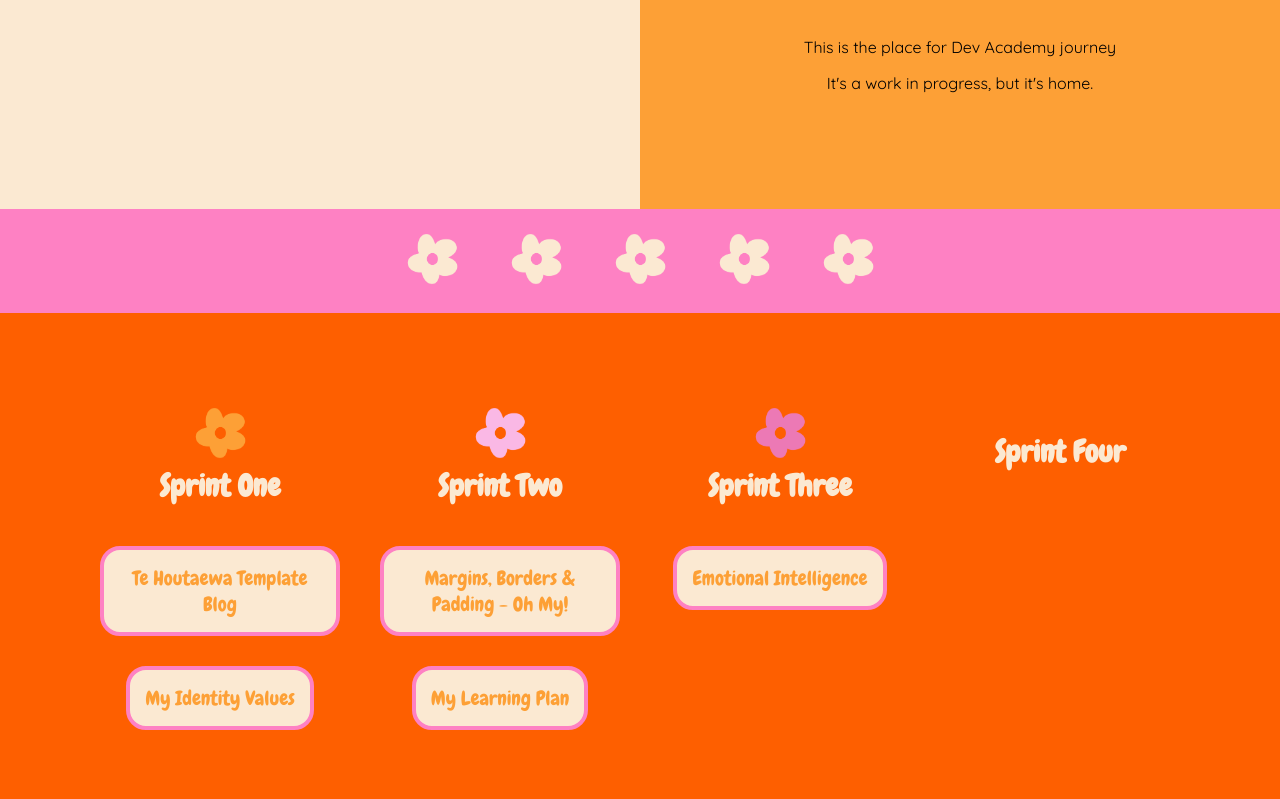
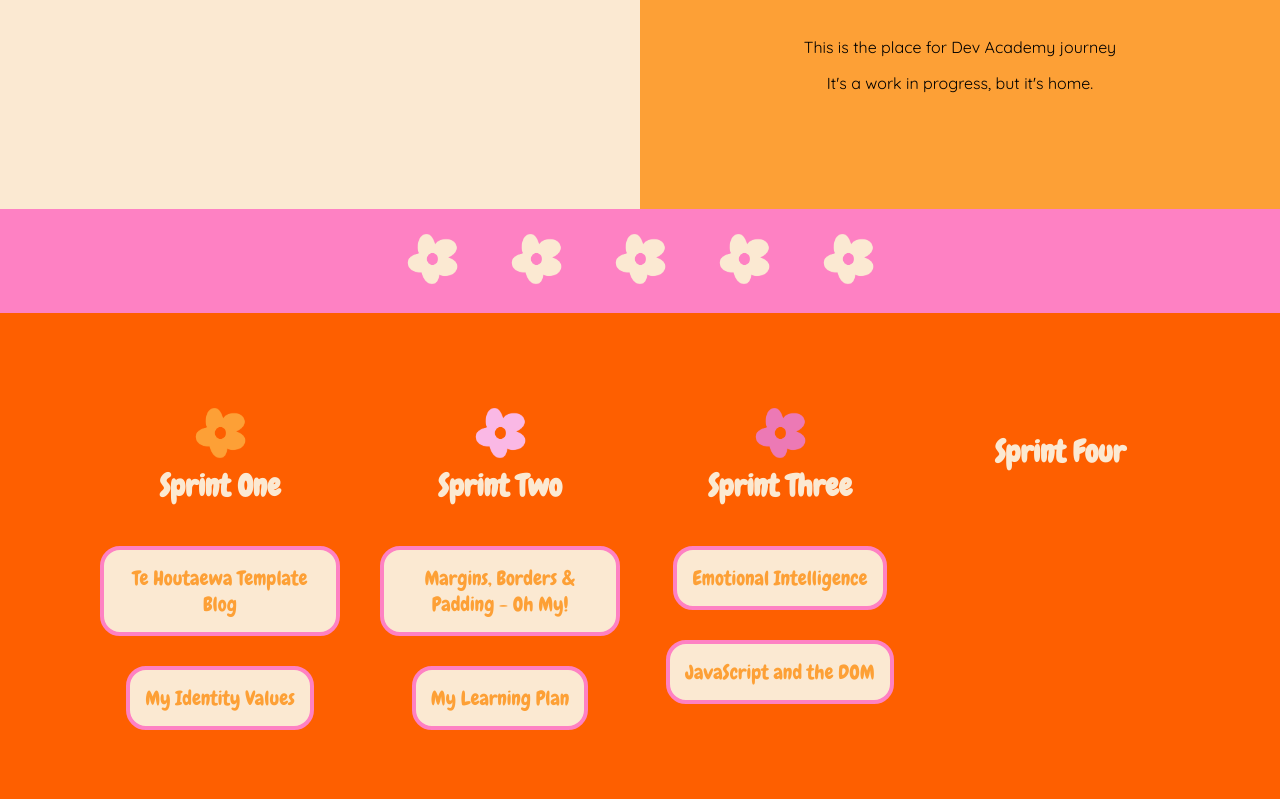
Before and after one commit to LittlebusDev/LittlebusDev.github.io, a plain HTML site: page index.html in a window 1280 px wide. Shown: the part 490-1289 px from the top of the page. Drawn offline with Linux system fonts and the light colour scheme.

Commit message:
add button on homepage

```diff
--- a/index.html
+++ b/index.html
@@ -121,6 +121,11 @@
                 >Emotional Intelligence</a
               >
             </button>
+            <button id="core-btn">
+              <a href="/pages/blog/javascript-dom.html"
+                >JavaScript and the DOM</a
+              >
+            </button>
             <!-- <li><a href="#">Blog One</a></li>
             <li><a href="#">Blog Two</a></li>
             <li><a href="#">Blog Three</a></li>
```
